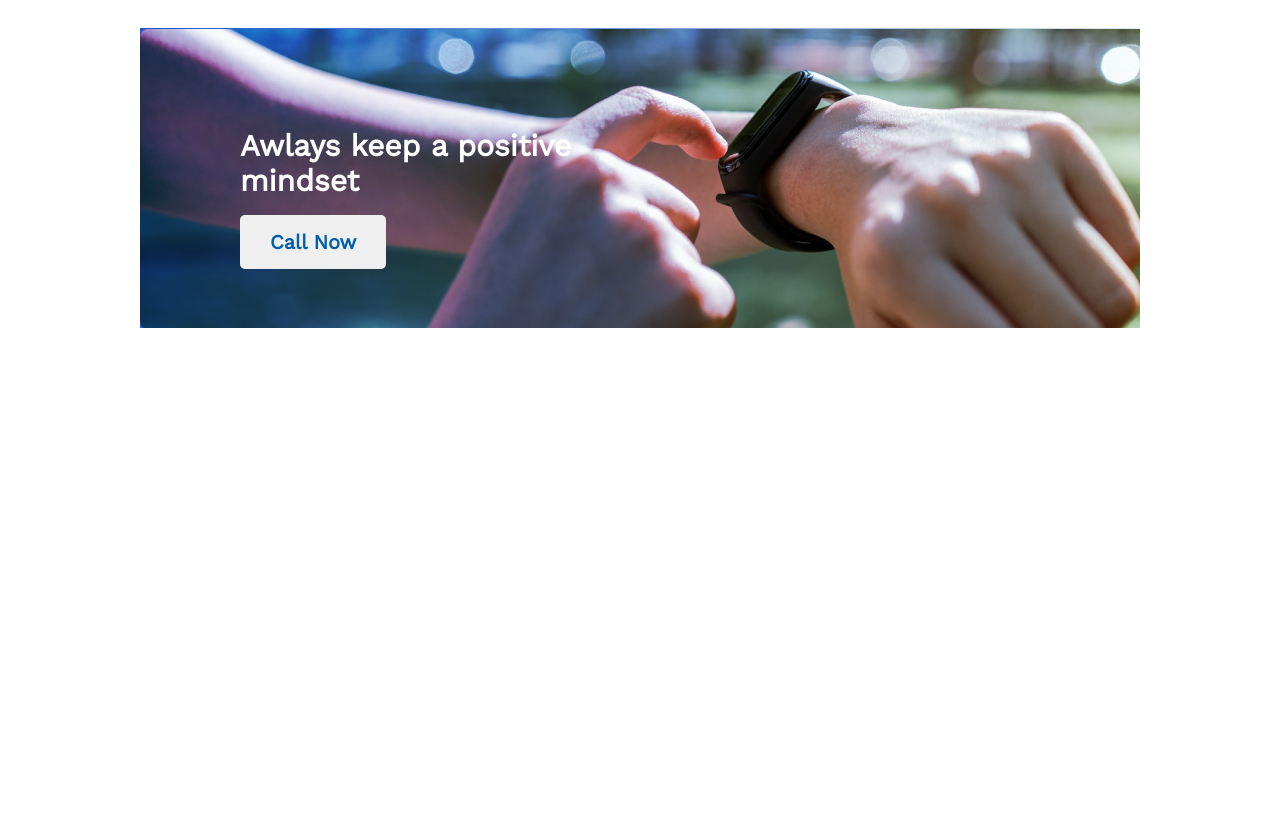
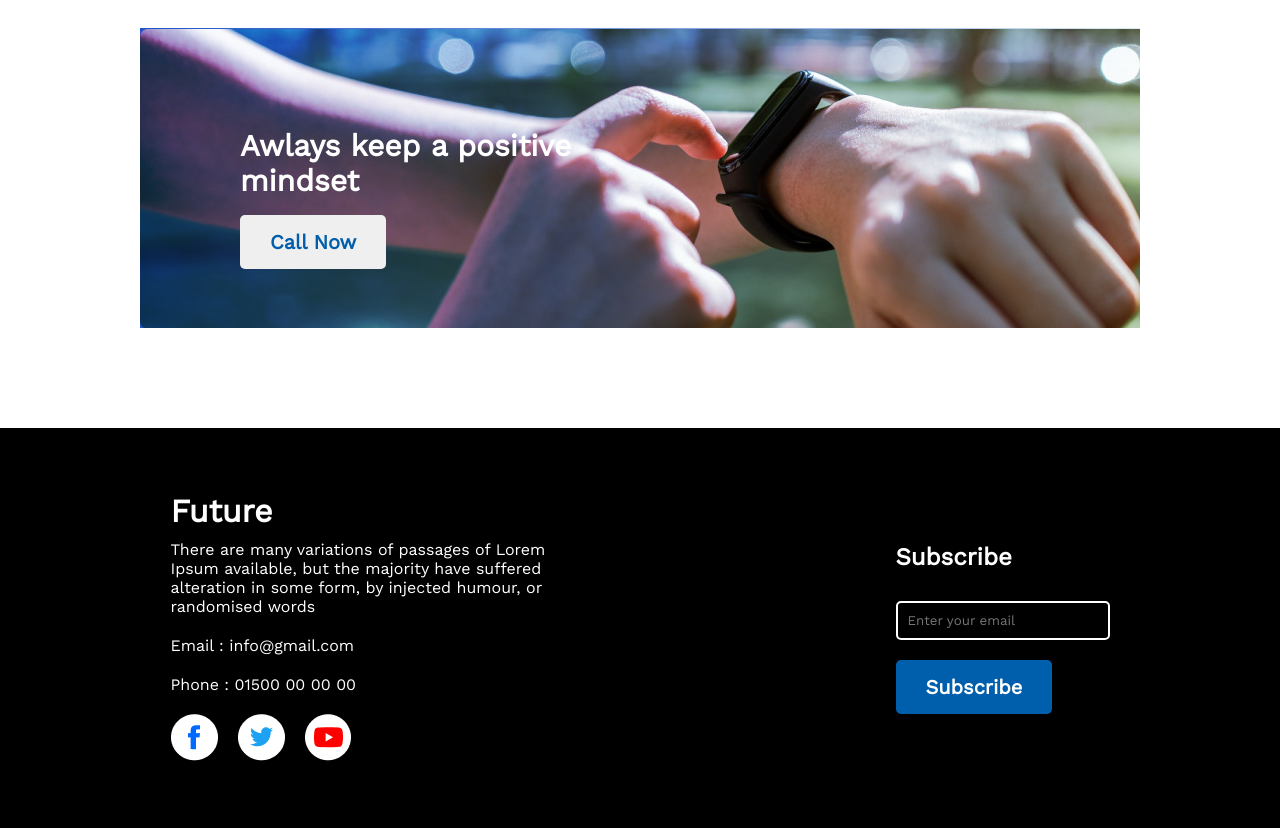
Before and after one commit to sumaakter1/new-year-new-me, a plain HTML site: page index.html in a window 1280 px wide. Shown: the part 1897-2725 px from the top of the page. Before the commit the page ends 2325 px from the top, so only its background shows below. Drawn offline with nearby package versions, Linux system fonts and the light colour scheme.

Commit message:
footer added

```diff
--- a/index.html
+++ b/index.html
@@ -108,5 +108,29 @@
         </div>
       </section>
     </main>
+
+    <!-- footer  -->
+    <footer>
+      <div class="footer-container">
+        <div class="contact-details">
+          <h1>Future</h1>
+          <p>There are many variations of passages of Lorem Ipsum
+            available, but the majority have suffered alteration in some
+            form, by injected humour, or randomised words</p>
+          <p>Email : info@gmail.com</p>
+          <p>Phone : 01500 00 00 00</p>
+          <ul>
+            <li><img src="images/icons/fb.png" alt=""></li>
+            <li><img src="images/icons/twitter.png" alt=""></li>
+            <li><img src="images/icons/youtube.png" alt=""></li>
+          </ul>
+        </div>
+        <div class="subscribe-container">
+          <h2>Subscribe</h2>
+          <input type="email" placeholder="Enter your email">
+          <div><button class="subscribe-btn">Subscribe</button></div>
+        </div>
+      </div>
+    </footer>
   </body>
 </html>
--- a/styles/style.css
+++ b/styles/style.css
@@ -131,3 +131,52 @@
   border-radius: 5px;
   border: 0;
 }
+
+/* footer section styles  */
+.footer-container{
+  background-color: black;
+  color: white;
+  height: 400px;
+  display: flex;
+  justify-content: space-around;
+  align-items: center;
+}
+.contact-details{
+  width: 30%;
+}
+.contact-details h1{
+  padding-bottom: 10px;
+}
+.contact-details p{
+  padding-bottom: 20px;
+}
+.contact-details ul{
+  display: flex;
+}
+.contact-details ul li{
+  list-style: none;
+  border-radius: 50%;
+  padding-right: 20px;
+}
+
+/* subscribe styles  */
+.subscribe-container h2{
+  padding-bottom: 30px;
+}
+input{
+  width: 200px;
+  padding: 10px 0 10px 10px;
+  background-color: black;
+  border: 2px solid white;
+  border-radius: 5px;
+  margin-bottom: 20px;
+}
+.subscribe-btn {
+  color: white;
+  background-color: #005fac;
+  font-size: 20px;
+  font-weight: 600;
+  padding: 15px 30px;
+  border-radius: 5px;
+  border: 0;
+}
```
